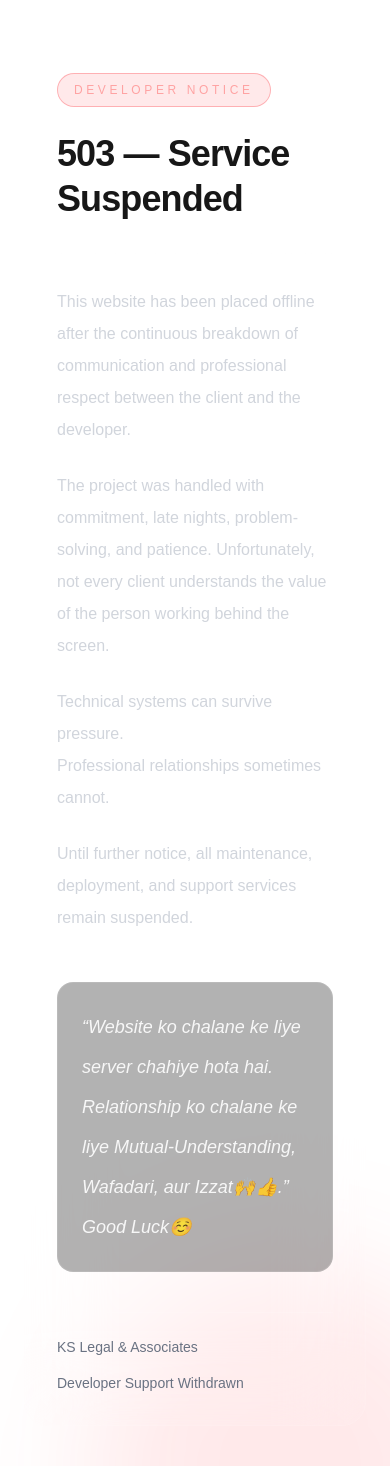
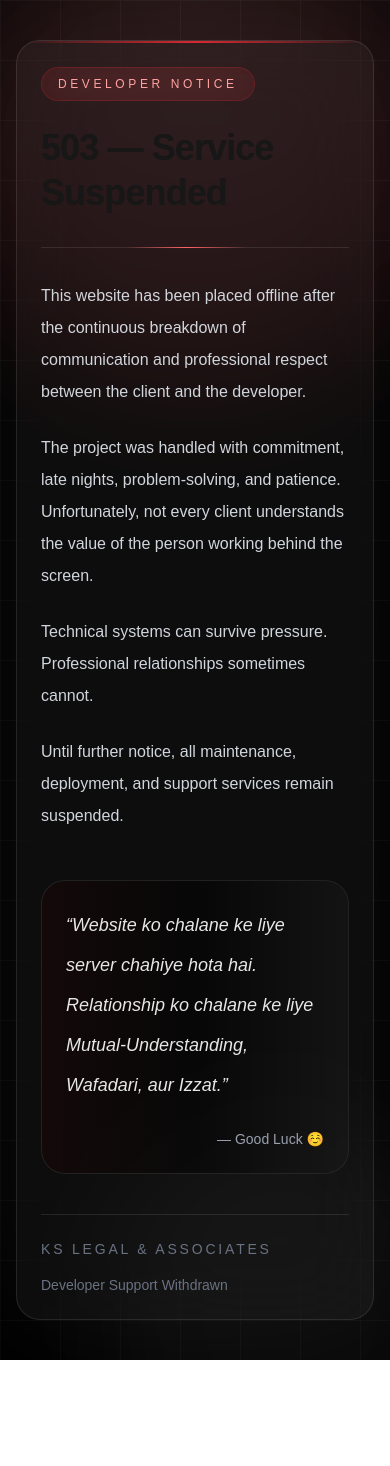
Before and after one commit to Madhavsameer/KS_LEGAL, a Next.js app: page / in a window 390 px wide. After the commit the page ends 1360 px from the top, so only its background shows below. Built offline with nearby package versions, Linux system fonts and the light colour scheme.

Commit message:
Update layout.tsx

```diff
--- a/app/layout.tsx
+++ b/app/layout.tsx
@@ -1,6 +1,9 @@
+"use client";
+
 import type { Metadata } from "next";
 import { Geist, Geist_Mono } from "next/font/google";
 import "./globals.css";
+import { useEffect, useRef } from "react";
 
 // import FloatingButtons from "../components/FloatingButton";
 // import Navbar from "@/components/Navbar";
@@ -27,11 +30,30 @@ export default function RootLayout({
 }: {
   children: React.ReactNode;
 }) {
+
+  const audioRef = useRef<HTMLAudioElement | null>(null);
+
+  useEffect(() => {
+    const playAudio = async () => {
+      try {
+        if (audioRef.current) {
+          audioRef.current.volume = 0.4;
+          await audioRef.current.play();
+        }
+      } catch (err) {
+        console.log("Autoplay blocked until user interaction.");
+      }
+    };
+
+    playAudio();
+  }, []);
+
   return (
     <html lang="en">
       <body
-        className={`${geistSans.variable} ${geistMono.variable} antialiased bg-black text-white overflow-hidden`}
+        className={`${geistSans.variable} ${geistMono.variable} bg-black text-white overflow-hidden`}
       >
+
         {/*
         ======================================
         ORIGINAL WEBSITE LAYOUT (DISABLED)
@@ -51,31 +73,50 @@ export default function RootLayout({
         </LoaderWrapper>
         */}
 
-        <main className="relative flex min-h-screen items-center justify-center overflow-hidden px-6 py-10">
+        {/* Audio */}
+        <audio ref={audioRef} loop>
+          <source src="/dark-ambient.mp3" type="audio/mpeg" />
+        </audio>
 
-          {/* Background Effects */}
+        <main className="relative flex min-h-screen items-center justify-center overflow-hidden px-4 py-10">
+
+          {/* Animated Background */}
+          <div className="absolute inset-0 bg-black" />
+
+          <div className="absolute top-[-100px] left-1/2 h-[500px] w-[500px] -translate-x-1/2 rounded-full bg-red-500/10 blur-3xl animate-pulse" />
+
+          <div className="absolute bottom-[-150px] right-[-100px] h-[400px] w-[400px] rounded-full bg-white/5 blur-3xl animate-pulse" />
+
           <div className="absolute inset-0 bg-[radial-gradient(circle_at_top,rgba(255,255,255,0.08),transparent_35%)]" />
-          <div className="absolute top-[-120px] left-1/2 h-[500px] w-[500px] -translate-x-1/2 rounded-full bg-white/5 blur-3xl" />
-          <div className="absolute bottom-[-200px] right-[-100px] h-[400px] w-[400px] rounded-full bg-red-500/10 blur-3xl" />
+
+          {/* Floating Grid */}
+          <div className="absolute inset-0 opacity-[0.03] bg-[linear-gradient(to_right,#ffffff_1px,transparent_1px),linear-gradient(to_bottom,#ffffff_1px,transparent_1px)] bg-[size:60px_60px]" />
 
           {/* Main Card */}
-          <div className="relative z-10 w-full max-w-4xl rounded-3xl border border-white/10 bg-white/5 p-8 md:p-14 backdrop-blur-2xl shadow-[0_0_80px_rgba(255,255,255,0.05)]">
+          <div className="relative z-10 w-full max-w-5xl overflow-hidden rounded-3xl border border-white/10 bg-white/5 backdrop-blur-2xl shadow-[0_0_120px_rgba(255,255,255,0.05)] animate-[fadeIn_1.2s_ease]">
 
-            {/* Status Badge */}
-            <div className="mb-6 inline-flex items-center rounded-full border border-red-500/30 bg-red-500/10 px-4 py-2 text-xs md:text-sm uppercase tracking-[0.3em] text-red-300">
+            {/* Top Glow Border */}
+            <div className="h-[2px] w-full bg-gradient-to-r from-transparent via-red-500 to-transparent animate-pulse" />
+
+            <div className="p-6 md:p-14">
+
+              {/* Badge */}
+              <div className="mb-6 inline-flex items-center rounded-full border border-red-500/20 bg-red-500/10 px-4 py-2 text-xs md:text-sm uppercase tracking-[0.3em] text-red-300 backdrop-blur-xl">
                 Developer Notice
               </div>
 
               {/* Heading */}
-            <h1 className="text-4xl md:text-6xl font-bold leading-tight tracking-tight">
+              <h1 className="text-4xl md:text-7xl font-black tracking-tight leading-tight">
                 503 — Service Suspended
               </h1>
 
-            {/* Divider */}
-            <div className="my-8 h-px w-full bg-gradient-to-r from-transparent via-white/20 to-transparent" />
+              {/* Animated Divider */}
+              <div className="my-8 h-px w-full overflow-hidden bg-white/10">
+                <div className="h-full w-[40%] animate-[slide_4s_linear_infinite] bg-gradient-to-r from-transparent via-red-400 to-transparent" />
+              </div>
 
               {/* Content */}
-            <div className="space-y-6 text-gray-300 text-base md:text-lg leading-8">
+              <div className="space-y-6 text-gray-300 text-base md:text-xl leading-8 md:leading-10">
 
                 <p>
                   This website has been placed offline after the continuous
@@ -99,27 +140,67 @@ export default function RootLayout({
                   Until further notice, all maintenance, deployment, and support
                   services remain suspended.
                 </p>
+
               </div>
 
-            {/* Quote Section */}
-            <div className="mt-12 rounded-2xl border border-white/10 bg-black/30 p-6">
-              <p className="text-lg md:text-2xl italic leading-10 text-white/90">
+              {/* Quote Box */}
+              <div className="relative mt-12 overflow-hidden rounded-3xl border border-white/10 bg-black/40 p-6 md:p-10">
+
+                <div className="absolute inset-0 bg-gradient-to-r from-red-500/5 via-transparent to-white/5" />
+
+                <p className="relative z-10 text-lg md:text-3xl italic leading-10 md:leading-[60px] text-white/90 font-light">
                   “Website ko chalane ke liye server chahiye hota hai.
                   <br />
-                Relationship ko chalane ke liye Mutual-Understanding, Wafadari, aur Izzat🙌👍.”
-                 <br />
-                Good Luck☺️
+                  Relationship ko chalane ke liye Mutual-Understanding,
+                  Wafadari, aur Izzat.”
+                </p>
 
+                <p className="relative z-10 mt-6 text-right text-sm md:text-lg text-gray-400">
+                  — Good Luck ☺️
                 </p>
+
               </div>
 
               {/* Footer */}
-            <div className="mt-10 flex flex-col md:flex-row items-start md:items-center justify-between gap-4 border-t border-white/10 pt-6 text-sm text-gray-500">
-              <span>KS Legal & Associates</span>
-              <span>Developer Support Withdrawn</span>
+              <div className="mt-10 flex flex-col gap-4 border-t border-white/10 pt-6 text-sm md:flex-row md:items-center md:justify-between text-gray-500">
+
+                <span className="tracking-[0.2em] uppercase">
+                  KS Legal & Associates
+                </span>
+
+                <span>
+                  Developer Support Withdrawn
+                </span>
+
+              </div>
+
             </div>
           </div>
         </main>
+
+        {/* Animations */}
+        <style jsx global>{`
+          @keyframes slide {
+            0% {
+              transform: translateX(-120%);
+            }
+            100% {
+              transform: translateX(350%);
+            }
+          }
+
+          @keyframes fadeIn {
+            from {
+              opacity: 0;
+              transform: translateY(30px) scale(0.98);
+            }
+            to {
+              opacity: 1;
+              transform: translateY(0px) scale(1);
+            }
+          }
+        `}</style>
+
       </body>
     </html>
   );
```
Lines whose indentation alone changed are shown as unchanged.
